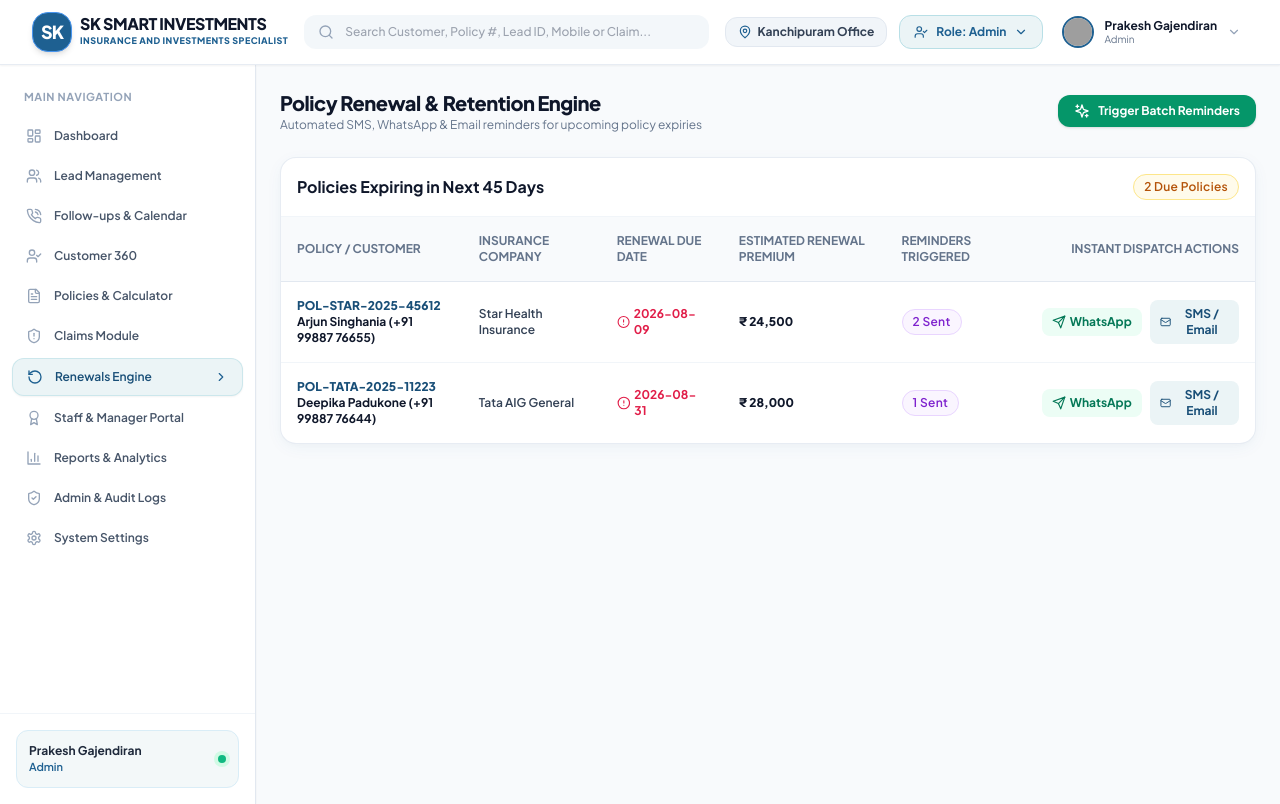
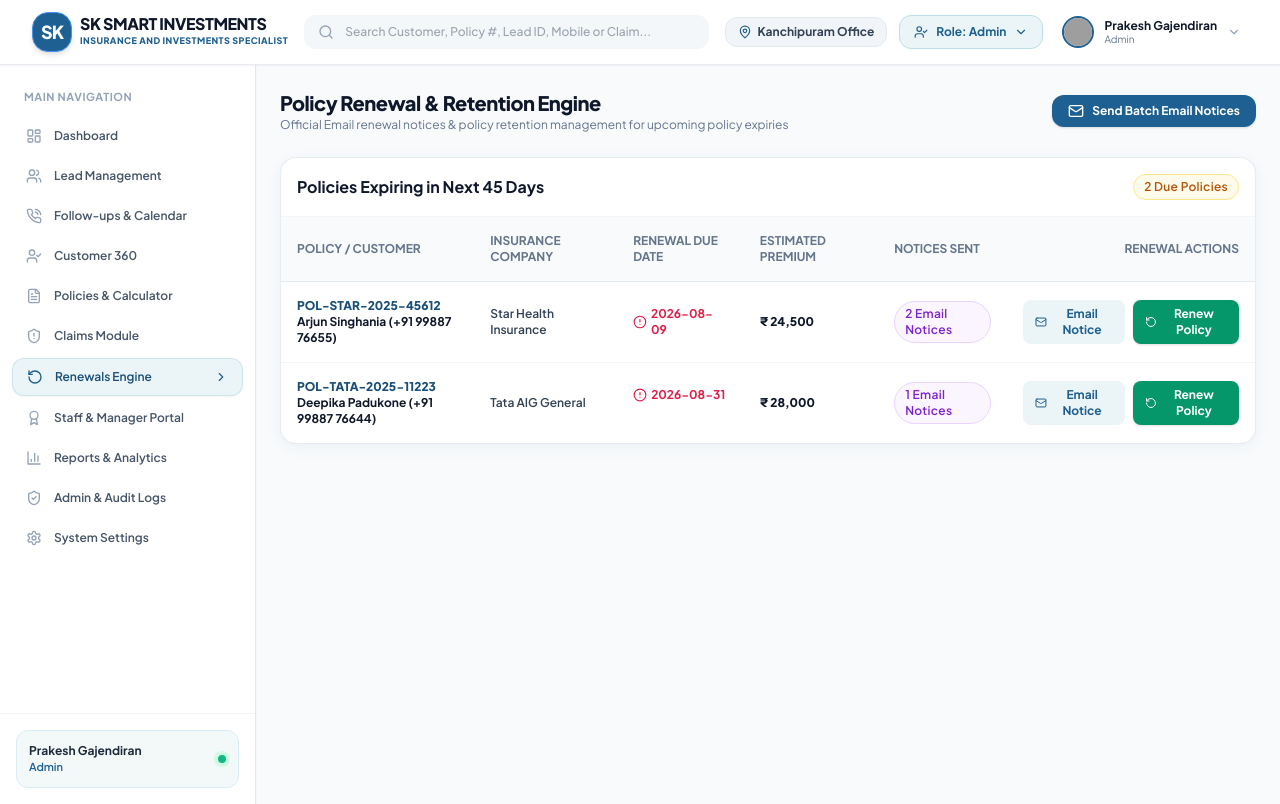
Before and after one commit to nunnharichandana/sk-crm, a React (Vite) app in the folder frontend/: page /renewals in a window 1280 px wide. Built offline with nearby package versions, Linux system fonts and the light colour scheme; grey boxes are pictures that could not be loaded.

Commit message:
Remove WhatsApp and SMS options from Policy Renewals page, streamline Email renewal notices & policy retention actions

```diff
--- a/frontend/src/pages/Renewals.jsx
+++ b/frontend/src/pages/Renewals.jsx
@@ -2,12 +2,11 @@ import React, { useState } from 'react';
 import { MOCK_POLICIES } from '../services/mockDataService';
 import {
   RotateCcw,
-  Send,
   Mail,
-  PhoneCall,
   CheckCircle2,
   AlertCircle,
-  Sparkles
+  Sparkles,
+  FileText
 } from 'lucide-react';
 
 export const Renewals = () => {
@@ -36,9 +35,14 @@ export const Renewals = () => {
     }
   ]);
 
-  const sendAutoReminder = (id, channel) => {
-    alert(`Triggered ${channel} renewal reminder for record ${id}! Notification logged in audit trail.`);
+  const sendEmailNotice = (id) => {
+    alert(`Official Email Renewal Notice dispatched for record ${id}! Notification logged in audit trail.`);
     setRenewalList(prev => prev.map(r => r.id === id ? { ...r, remindersSent: r.remindersSent + 1 } : r));
+  };
+
+  const processRenewal = (id, policyNumber) => {
+    alert(`Policy ${policyNumber} renewed successfully for FY 2026-27! New policy certificate issued.`);
+    setRenewalList(prev => prev.filter(r => r.id !== id));
   };
 
   return (
@@ -48,15 +52,15 @@ export const Renewals = () => {
       <div className="flex flex-col sm:flex-row sm:items-center justify-between gap-4">
         <div>
           <h2 className="text-xl font-extrabold text-slate-900 tracking-tight">Policy Renewal & Retention Engine</h2>
-          <p className="text-xs text-slate-500">Automated SMS, WhatsApp & Email reminders for upcoming policy expiries</p>
+          <p className="text-xs text-slate-500">Official Email renewal notices & policy retention management for upcoming policy expiries</p>
         </div>
 
         <button
-          onClick={() => alert("Batch-sending automated WhatsApp renewal reminders to all policies expiring in 30 days...")}
-          className="flex items-center space-x-2 px-4 py-2 rounded-xl bg-emerald-600 hover:bg-emerald-700 text-white font-bold text-xs shadow transition"
+          onClick={() => alert("Batch-sending official Email renewal notices to all policies expiring in 30 days...")}
+          className="flex items-center space-x-2 px-4 py-2 rounded-xl bg-[#1E6091] hover:bg-brand-700 text-white font-bold text-xs shadow transition"
         >
-          <Sparkles className="h-4 w-4" />
-          <span>Trigger Batch Reminders</span>
+          <Mail className="h-4 w-4" />
+          <span>Send Batch Email Notices</span>
         </button>
       </div>
 
@@ -74,9 +78,9 @@ export const Renewals = () => {
                 <th className="p-4">Policy / Customer</th>
                 <th className="p-4">Insurance Company</th>
                 <th className="p-4">Renewal Due Date</th>
-                <th className="p-4">Estimated Renewal Premium</th>
-                <th className="p-4">Reminders Triggered</th>
-                <th className="p-4 text-right">Instant Dispatch Actions</th>
+                <th className="p-4">Estimated Premium</th>
+                <th className="p-4">Notices Sent</th>
+                <th className="p-4 text-right">Renewal Actions</th>
               </tr>
             </thead>
             <tbody className="divide-y divide-slate-100 font-medium text-slate-700">
@@ -93,23 +97,26 @@ export const Renewals = () => {
                   </td>
                   <td className="p-4 font-extrabold text-slate-900">₹ {ren.estimatedPremium.toLocaleString()}</td>
                   <td className="p-4">
-                    <span className="badge badge-purple text-[10px]">{ren.remindersSent} Sent</span>
+                    <span className="badge badge-purple text-[10px]">{ren.remindersSent} Email Notices</span>
                   </td>
                   <td className="p-4 text-right">
                     <div className="flex items-center justify-end space-x-2">
                       <button
-                        onClick={() => sendAutoReminder(ren.id, 'WhatsApp')}
-                        className="px-2.5 py-1.5 rounded-lg bg-emerald-50 text-emerald-700 font-bold hover:bg-emerald-100 flex items-center space-x-1"
-                      >
-                        <Send className="h-3.5 w-3.5" />
-                        <span>WhatsApp</span>
-                      </button>
-                      <button
-                        onClick={() => sendAutoReminder(ren.id, 'SMS')}
-                        className="px-2.5 py-1.5 rounded-lg bg-brand-50 text-brand-700 font-bold hover:bg-brand-100 flex items-center space-x-1"
+                        onClick={() => sendEmailNotice(ren.id)}
+                        className="px-3 py-1.5 rounded-lg bg-brand-50 text-[#1E6091] font-bold hover:bg-brand-100 flex items-center space-x-1"
+                        title="Send Email Renewal Notice"
                       >
                         <Mail className="h-3.5 w-3.5" />
-                        <span>SMS / Email</span>
+                        <span>Email Notice</span>
+                      </button>
+
+                      <button
+                        onClick={() => processRenewal(ren.id, ren.policyNumber)}
+                        className="px-3 py-1.5 rounded-lg bg-emerald-600 text-white font-bold hover:bg-emerald-700 flex items-center space-x-1 shadow"
+                        title="Process Policy Renewal"
+                      >
+                        <RotateCcw className="h-3.5 w-3.5" />
+                        <span>Renew Policy</span>
                       </button>
                     </div>
                   </td>
```
